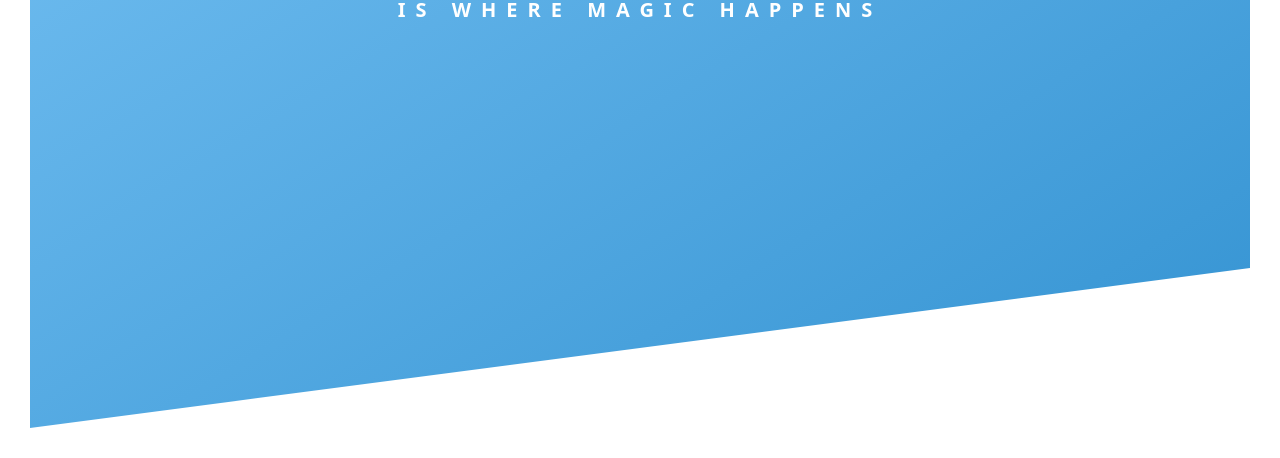
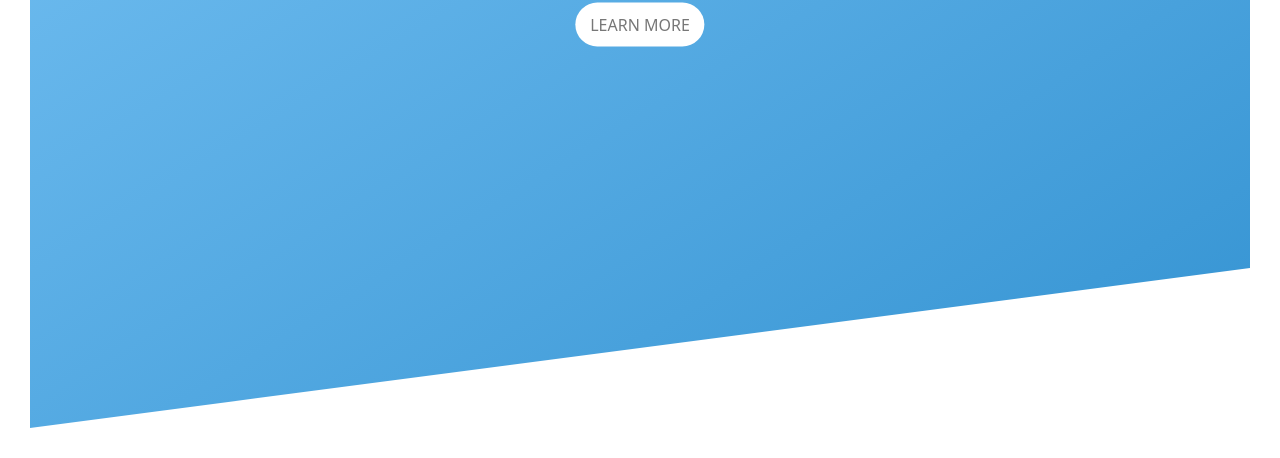
Before and after one commit to Beast-Code9999/Landing-page-V2, a plain HTML site: page index.html in a window 1280 px wide. Shown: the part 362-820 px from the top of the page. Drawn offline with Linux system fonts and the light colour scheme.

Commit message:
add button in header

```diff
--- a/index.html
+++ b/index.html
@@ -20,6 +20,8 @@
                 <span class="heading-primary-main">Typescript</span>
                 <span class="heading-primary-sub">Is where magic happens</span>
             </h1>
+
+            <a href="#" class="btn btn-white">Learn more</a>
         </div>
     </header>
 
--- a/style.css
+++ b/style.css
@@ -7,7 +7,7 @@
 
 */
 
-<<<<<<< HEAD
+
 :root {
 
 }
@@ -79,6 +79,7 @@
     top: 40%;
     left: 50%;
     transform: translate(-50%, -50%);
+    text-align: center;
 }
 
 .heading-primary {
@@ -147,3 +148,26 @@
         transform: translate(0);
     }
 }
+
+.btn:link,
+.btn:visited {
+    text-transform: uppercase;
+    text-decoration: none;
+    padding: 10px 15px;
+    display: inline-block;
+    border-radius: 50px;
+    transition: all .1s;
+}
+
+.btn:hover {
+    transform: translateY(-3px);
+}
+
+.btn:active {
+    transform: translateY(-1px);
+}
+
+.btn-white {
+    background-color: #fff;
+    color: #777;
+}
```
